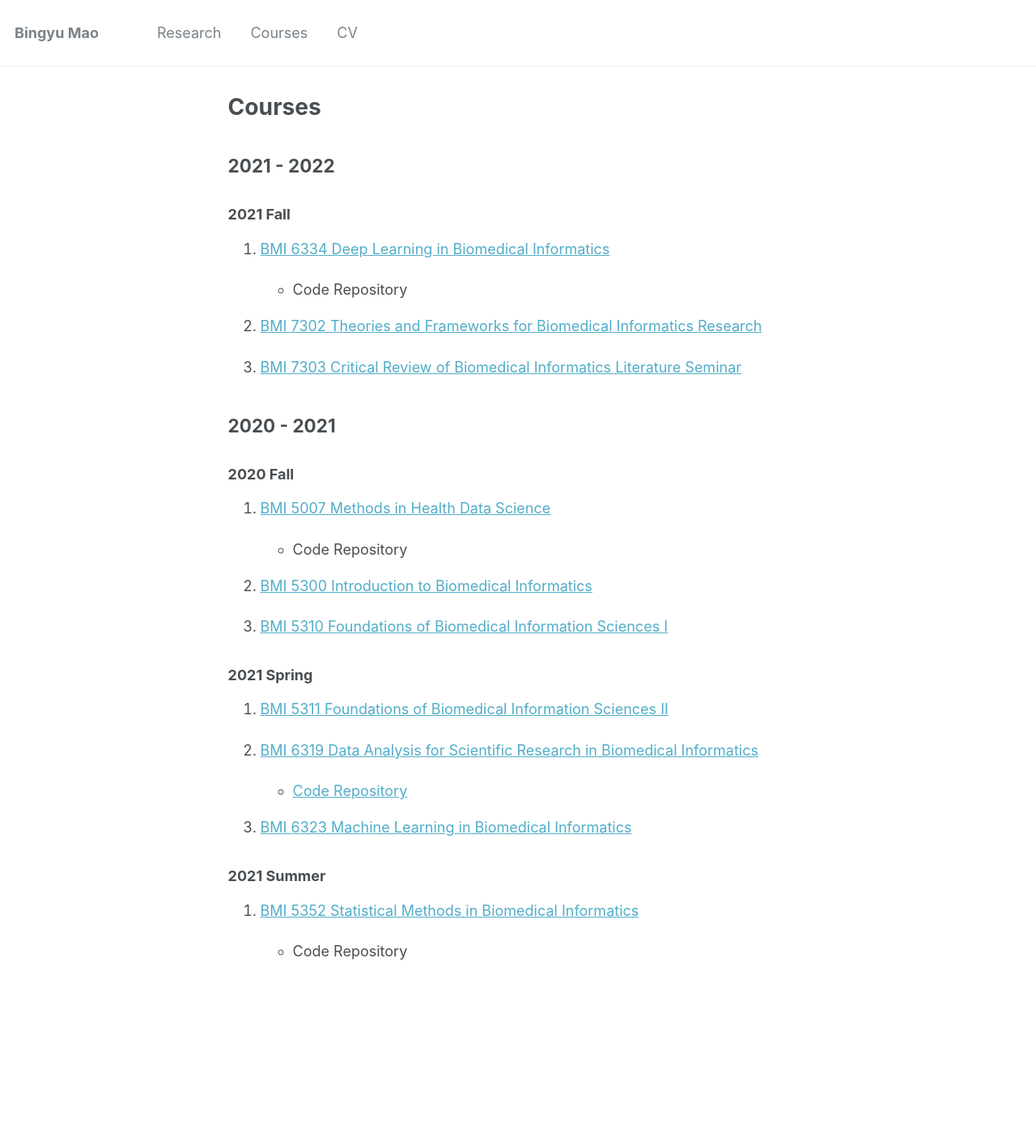
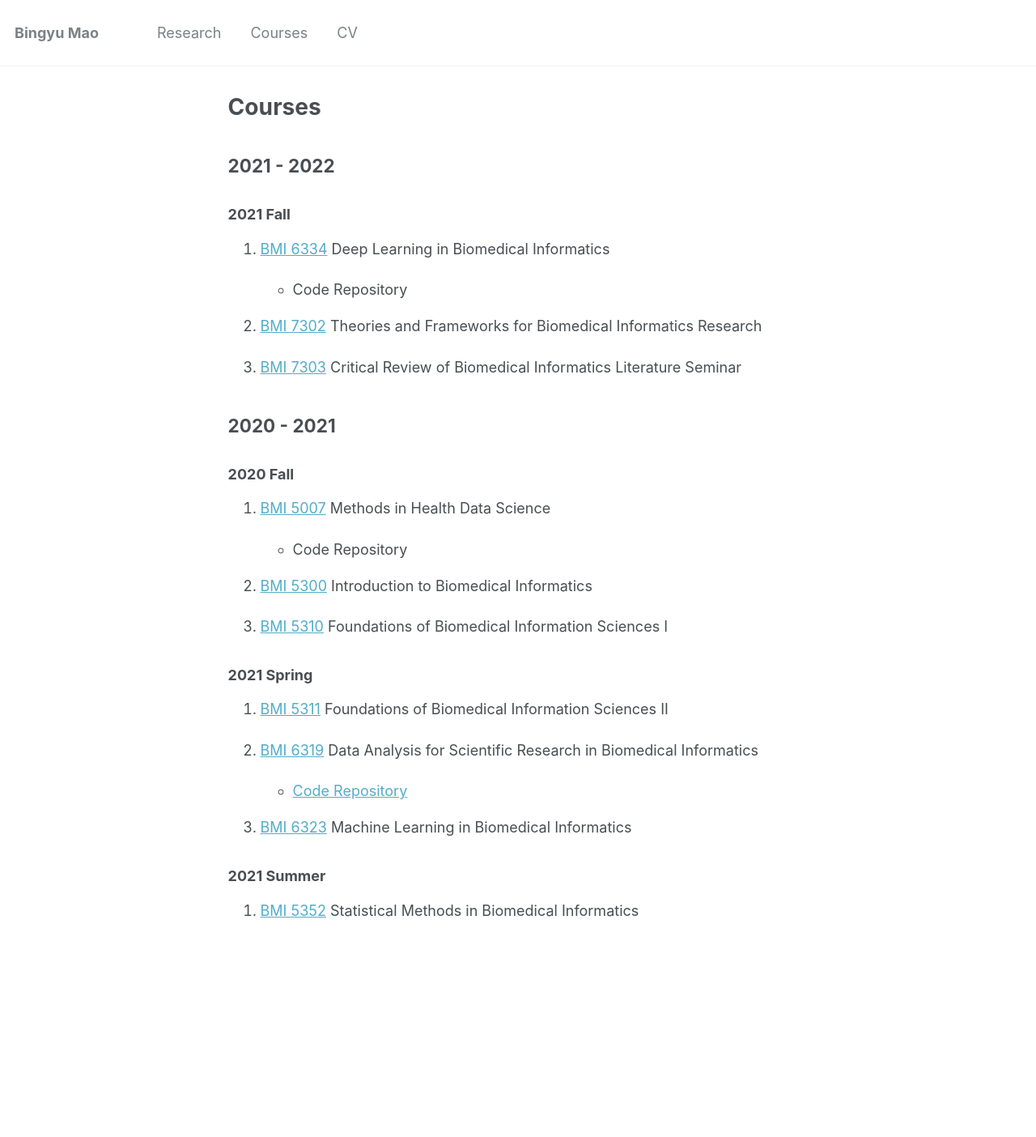
Before and after one commit to BingyuMao/BingyuMao.github.io, a Jekyll site: the page built from _pages/courses.md, in a window 1280 px wide. Shown: the whole page at 81% size. Built offline with Jekyll 4.4.1, drawn with Linux system fonts in a browser that asks for light colours; after the commit the page ends 1354 px from its top, so only the background shows below that.

Commit message:
Update courses.md

```diff
--- a/_pages/courses.md
+++ b/_pages/courses.md
@@ -9,40 +9,38 @@ author_profile: true
 
 ### 2021 Fall
 
-1. [BMI 6334 Deep Learning in Biomedical Informatics](https://sbmi.uth.edu/current-students/catalog-of-courses-bmi/bmi-6334.htm)
+1. [BMI 6334](https://sbmi.uth.edu/current-students/catalog-of-courses-bmi/bmi-6334.htm) Deep Learning in Biomedical Informatics
 
    * Code Repository
 
-2. [BMI 7302 Theories and Frameworks for Biomedical Informatics Research](https://sbmi.uth.edu/current-students/catalog-of-courses-bmi/bmi-7302.htm)
+2. [BMI 7302](https://sbmi.uth.edu/current-students/catalog-of-courses-bmi/bmi-7302.htm) Theories and Frameworks for Biomedical Informatics Research
 
-3. [BMI 7303 Critical Review of Biomedical Informatics Literature Seminar](https://sbmi.uth.edu/current-students/catalog-of-courses-bmi/bmi-7303.htm)
+3. [BMI 7303](https://sbmi.uth.edu/current-students/catalog-of-courses-bmi/bmi-7303.htm) Critical Review of Biomedical Informatics Literature Seminar
 
 ## 2020 - 2021
 
 ### 2020 Fall
 
-1. [BMI 5007 Methods in Health Data Science](https://sbmi.uth.edu/current-students/catalog-of-courses-bmi/bmi-5007.htm)
+1. [BMI 5007](https://sbmi.uth.edu/current-students/catalog-of-courses-bmi/bmi-5007.htm) Methods in Health Data Science
 
    * Code Repository
 
-2. [BMI 5300 Introduction to Biomedical Informatics](https://sbmi.uth.edu/current-students/catalog-of-courses-bmi/bmi-5300.htm)
+2. [BMI 5300](https://sbmi.uth.edu/current-students/catalog-of-courses-bmi/bmi-5300.htm) Introduction to Biomedical Informatics
 
-3. [BMI 5310 Foundations of Biomedical Information Sciences I](https://sbmi.uth.edu/current-students/catalog-of-courses-bmi/bmi-5310.htm)
+3. [BMI 5310](https://sbmi.uth.edu/current-students/catalog-of-courses-bmi/bmi-5310.htm) Foundations of Biomedical Information Sciences I
 
 
 ### 2021 Spring
 
-1. [BMI 5311 Foundations of Biomedical Information Sciences II](https://sbmi.uth.edu/current-students/catalog-of-courses-bmi/bmi-5311.htm)
+1. [BMI 5311](https://sbmi.uth.edu/current-students/catalog-of-courses-bmi/bmi-5311.htm) Foundations of Biomedical Information Sciences II
 
-2. [BMI 6319 Data Analysis for Scientific Research in Biomedical Informatics](https://sbmi.uth.edu/current-students/catalog-of-courses-bmi/bmi-6319.htm)
+2. [BMI 6319](https://sbmi.uth.edu/current-students/catalog-of-courses-bmi/bmi-6319.htm) Data Analysis for Scientific Research in Biomedical Informatics
 
    * [Code Repository](https://github.com/BingyuMao/model_comparison_mimic)
 
-3. [BMI 6323 Machine Learning in Biomedical Informatics](https://sbmi.uth.edu/current-students/catalog-of-courses-bmi/bmi-6323.htm)
+3. [BMI 6323](https://sbmi.uth.edu/current-students/catalog-of-courses-bmi/bmi-6323.htm) Machine Learning in Biomedical Informatics
 
 
 ### 2021 Summer
 
-1. [BMI 5352 Statistical Methods in Biomedical Informatics](https://sbmi.uth.edu/current-students/catalog-of-courses-bmi/bmi-5352.htm)
-
-   * Code Repository
+1. [BMI 5352](https://sbmi.uth.edu/current-students/catalog-of-courses-bmi/bmi-5352.htm) Statistical Methods in Biomedical Informatics
```
